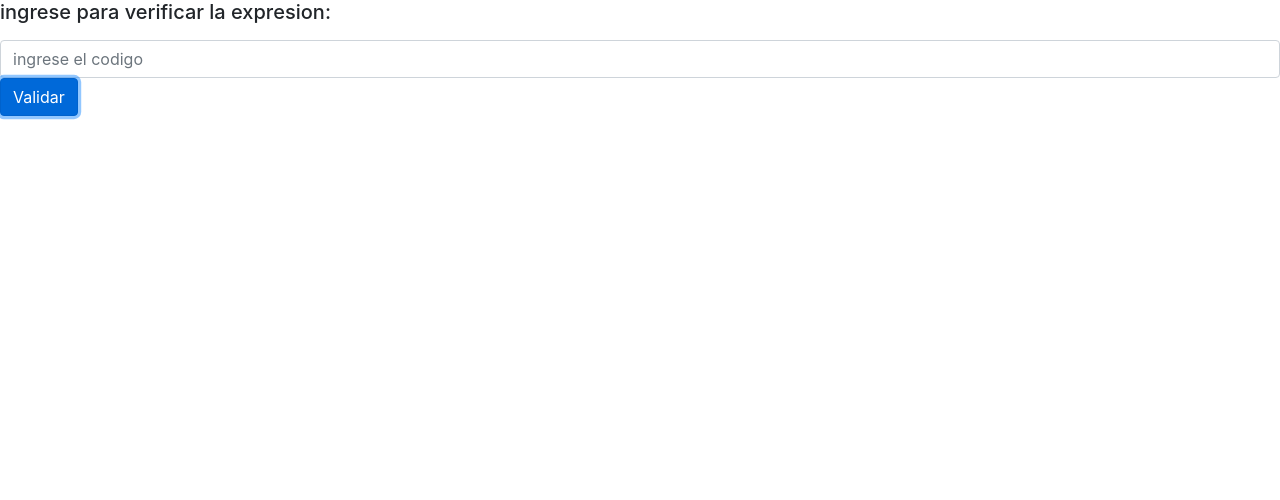
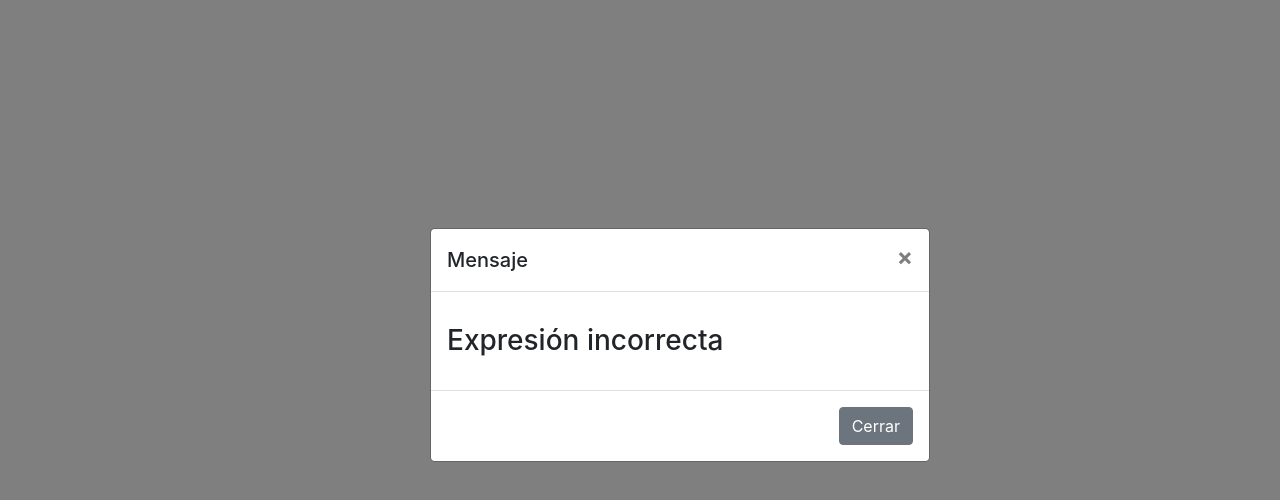
Before and after one commit to juanesGarcia/expresiones_regulares, a website: page index.html in a window 1280 px wide. Both pictures are taken after a click on the button "Validar". Drawn offline with nearby package versions, Linux system fonts and the light colour scheme.

Commit message:
fin proyecto

```diff
--- /dev/null
+++ b/css/style.css
@@ -0,0 +1,28 @@
+#text{
+	top: 300px;
+	left: 600px;
+	position: absolute;
+}
+#ex{
+top: 330px;
+left: 600px;
+position: absolute;
+width: 250px;
+height: 40px
+}
+#button{
+top: 380px;
+left: 600px;
+position: absolute;
+}
+#dataCorrect{
+top: 200px;
+left: 40px;
+}
+#incorrectData{
+top: 200px;
+left: 40px;
+}
+#button2{
+	color: red;
+}
--- a/index.html
+++ b/index.html
@@ -1,19 +1,26 @@
 <!doctype html>
 <html lang="en">
+
 <head>
   <!-- Required meta tags -->
   <meta charset="utf-8">
   <meta name="viewport" content="width=device-width, initial-scale=1, shrink-to-fit=no">
+  <link rel="stylesheet" type="text/css" href="./css/style.css" media="screen" />
 
   <!-- Bootstrap CSS -->
-    <link rel="stylesheet" href="https://cdn.jsdelivr.net/npm/bootstrap@4.5.3/dist/css/bootstrap.min.css" integrity="sha384-TX8t27EcRE3e/ihU7zmQxVncDAy5uIKz4rEkgIXeMed4M0jlfIDPvg6uqKI2xXr2" crossorigin="anonymous">
+  <link rel="stylesheet" href="https://cdn.jsdelivr.net/npm/bootstrap@4.5.3/dist/css/bootstrap.min.css"
+    integrity="sha384-TX8t27EcRE3e/ihU7zmQxVncDAy5uIKz4rEkgIXeMed4M0jlfIDPvg6uqKI2xXr2" crossorigin="anonymous">
   <script src="javaindex.js"></script>
-    <title>expresiones regulares</title>
+  <title>Expresiones regulares</title>
 </head>
+
 <body>
-
-        <label for="ex" class="for"><h5> ingrese para verificar la expresion: </h5></label>
-        <input type="text" class="form-control" id="ex" placeholder="ingrese el codigo"/>
+  <div id="text">
+    <label for="ex" class="for">
+      <h5> Ingrese la expresión a verificar: </h5>
+    </label>
+  </div id="text">
+  <input type="text" class="form-control" id="ex" placeholder="Ejemplo: C111555aaa%%&" />
   <button id="button" class="btn btn-primary" type="reset" onclick="capturar();"> Validar</button>
 
 
@@ -21,13 +28,62 @@
   <!-- Optional JavaScript; choose one of the two! -->
 
   <!-- Option 1: jQuery and Bootstrap Bundle (includes Popper) -->
-    <script src="https://code.jquery.com/jquery-3.5.1.slim.min.js" integrity="sha384-DfXdz2htPH0lsSSs5nCTpuj/zy4C+OGpamoFVy38MVBnE+IbbVYUew+OrCXaRkfj" crossorigin="anonymous"></script>
-    <script src="https://cdn.jsdelivr.net/npm/bootstrap@4.5.3/dist/js/bootstrap.bundle.min.js" integrity="sha384-ho+j7jyWK8fNQe+A12Hb8AhRq26LrZ/JpcUGGOn+Y7RsweNrtN/tE3MoK7ZeZDyx" crossorigin="anonymous"></script>
+  <script src="https://code.jquery.com/jquery-3.5.1.slim.min.js"
+    integrity="sha384-DfXdz2htPH0lsSSs5nCTpuj/zy4C+OGpamoFVy38MVBnE+IbbVYUew+OrCXaRkfj" crossorigin="anonymous">
+  </script>
+  <script src="https://cdn.jsdelivr.net/npm/bootstrap@4.5.3/dist/js/bootstrap.bundle.min.js"
+    integrity="sha384-ho+j7jyWK8fNQe+A12Hb8AhRq26LrZ/JpcUGGOn+Y7RsweNrtN/tE3MoK7ZeZDyx" crossorigin="anonymous">
+  </script>
 
-    <!-- Option 2: jQuery, Popper.js, and Bootstrap JS
-    <script src="https://code.jquery.com/jquery-3.5.1.slim.min.js" integrity="sha384-DfXdz2htPH0lsSSs5nCTpuj/zy4C+OGpamoFVy38MVBnE+IbbVYUew+OrCXaRkfj" crossorigin="anonymous"></script>
-    <script src="https://cdn.jsdelivr.net/npm/popper.js@1.16.1/dist/umd/popper.min.js" integrity="sha384-9/reFTGAW83EW2RDu2S0VKaIzap3H66lZH81PoYlFhbGU+6BZp6G7niu735Sk7lN" crossorigin="anonymous"></script>
-    <script src="https://cdn.jsdelivr.net/npm/bootstrap@4.5.3/dist/js/bootstrap.min.js" integrity="sha384-w1Q4orYjBQndcko6MimVbzY0tgp4pWB4lZ7lr30WKz0vr/aWKhXdBNmNb5D92v7s" crossorigin="anonymous"></script>
-    -->
+  <!-- Modal -->
+  <div class="modal fade" id="dataCorrect" tabindex="-1" role="dialog" aria-labelledby="exampleModalLabel"
+    aria-hidden="true">
+    <div class="modal-dialog" role="document">
+      <div class="modal-content">
+        <div class="modal-header">
+          <h5 class="modal-title" id="exampleModalLabel">Mensaje</h5>
+          <button type="button" class="close" data-dismiss="modal" aria-label="Close">
+            <span aria-hidden="true">&times;</span>
+          </button>
+        </div>
+        <div class="modal-body">
+          <p>
+            <h3>
+              Expresión correcta
+            </h3>
+          </p>
+        </div>
+        <div class="modal-footer">
+          <button type="button" class="btn btn-secondary" data-dismiss="modal">Cerrar</button>
+        </div>
+      </div>
+    </div>
+  </div>
+
+  <div class="modal fade" id="incorrectData" tabindex="-1" role="dialog" aria-labelledby="exampleModalLabel"
+    aria-hidden="true">
+    <div class="modal-dialog" role="document">
+      <div class="modal-content">
+        <div class="modal-header">
+          <h5 class="modal-title" id="exampleModalLabel">Mensaje</h5>
+          <button type="button" class="close" data-dismiss="modal" aria-label="Close">
+            <span aria-hidden="true">&times;</span>
+          </button>
+        </div>
+        <div class="modal-body">
+          <p>
+            <h3>
+              Expresión incorrecta
+            </h3>
+          </p>
+        </div>
+        <div class="modal-footer">
+          <button type="button" class="btn btn-secondary" data-dismiss="modal">Cerrar</button>
+        </div>
+      </div>
+    </div>
+  </div>
+
 </body>
+
 </html>
--- a/javaindex.js
+++ b/javaindex.js
@@ -1,11 +1,10 @@
-function capturar(){
+function capturar() {
   ca = document.getElementById("ex").value;
-  regEx = /^[A-Z]{1}[0-9]{6}[a-z A-Z]{3}\W{3}$/;
+  regEx = /^[A-Z]{1}[0-9]{3}[a-z A-Z]{3}\W{3}$/;
   console.log(regEx.test(ca));
-  if(regEx.test(ca)==true){
-
-  }else{
-
+  if (regEx.test(ca) == true) {
+    $('#dataCorrect').modal('show');
+  } else {
+    $('#incorrectData').modal('show');
   }
-
 }
```
Also changed, not shown: 1 other file. Lines whose indentation alone changed are shown as unchanged.
